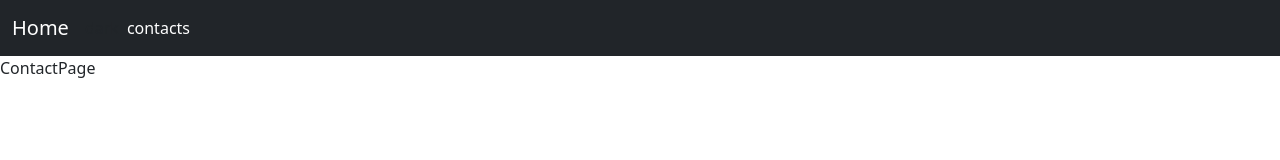
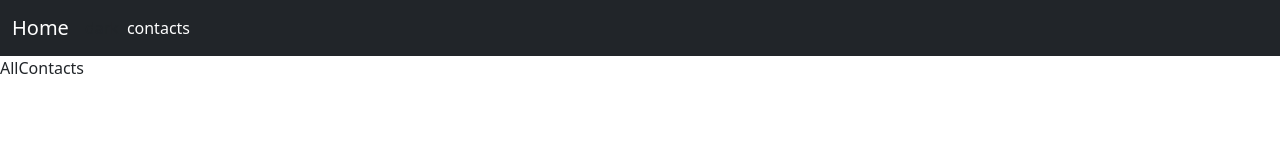
Before and after one commit to tinisto/contacts-app, a React (Create React App) app in the folder client/: page /contacts in a window 1280 px wide. Shown: the top 160 px of the page. Built offline with nearby package versions, Linux system fonts and the light colour scheme.

Commit message:
connect ContactPage to Contact component

```diff
--- a/client/src/components/contacts/AllContacts.js
+++ b/client/src/components/contacts/AllContacts.js
@@ -1,4 +1,14 @@
+import { fetchAllContacts } from "../../api/index.js"
+import { useState, useEffect } from "react"
+
 const AllContacts = () => {
+  useEffect(() => {}, [])
+
+  const getData = async () => {
+    const result = await fetchAllContacts()
+    console.log(result.data)
+  }
+
   return <div>AllContacts</div>
 }
 export default AllContacts
--- a/client/src/pages/ContactPage.js
+++ b/client/src/pages/ContactPage.js
@@ -1,4 +1,10 @@
+import AllContacts from "../components/contacts/AllContacts"
+
 const ContactPage = () => {
-  return <div>ContactPage</div>
+  return (
+    <>
+      <AllContacts />
+    </>
+  )
 }
 export default ContactPage
```
